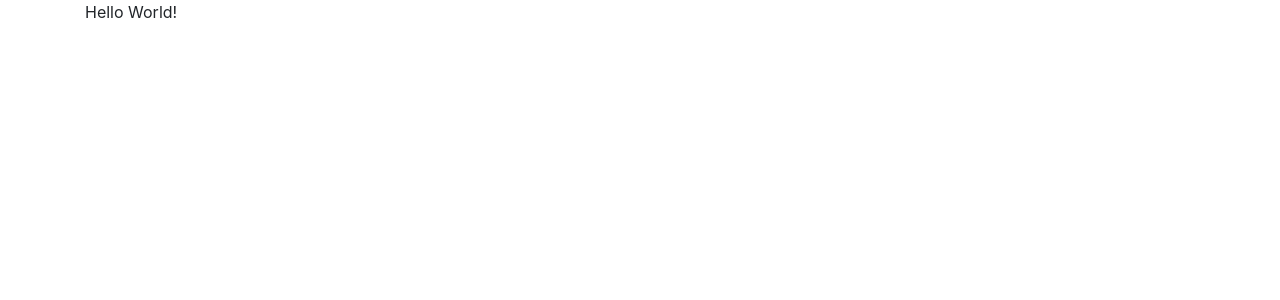
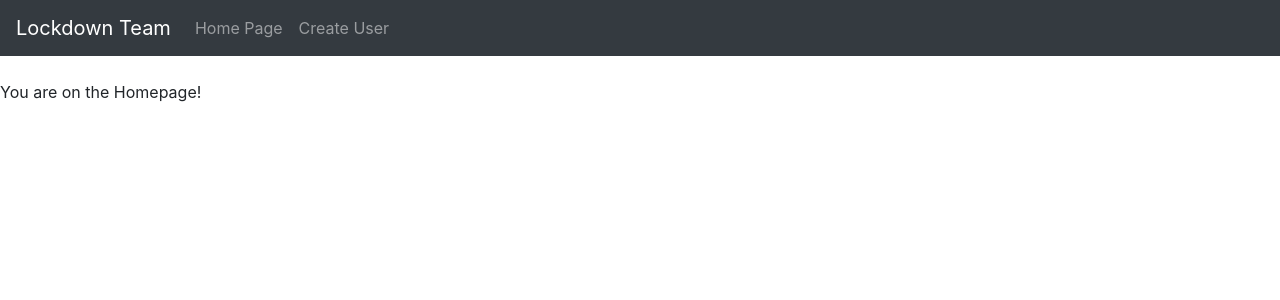
Before and after one commit to David-Xia0/StrangerShelter, a React (Create React App) app in the folder frontend/: page / in a window 1280 px wide. Shown: the top 300 px of the page. Built offline with nearby package versions, Linux system fonts and the light colour scheme.

Commit message:
Created basic frontend with homepage, and create user page

```diff
--- a/frontend/src/App.js
+++ b/frontend/src/App.js
@@ -3,12 +3,18 @@ import { BrowserRouter as Router, Route } from "react-router-dom";
 import './App.css';
 import "bootstrap/dist/css/bootstrap.min.css"
 
+import Navbar from "./components/navbar.component";
+import Homepage from "./components/homepage.component"
+import CreateUser from "./components/create-user.component"
 
 function App() {
   return (
-    <div className="container">
-      Hello World!
-    </div>
+    <Router>
+      <Navbar />
+      <br/>
+      <Route path="/" exact component={Homepage} />
+      <Route path="/user" component={CreateUser} />
+    </Router>
   );
 }
 
--- /dev/null
+++ b/frontend/src/components/create-user.component.js
@@ -0,0 +1,11 @@
+import React, { Component } from 'react';
+
+export default class Homepage extends Component {
+    render() {
+        return (
+            <div>
+                <p>You are on the create user page!</p>
+            </div>
+        )
+    }
+}
--- /dev/null
+++ b/frontend/src/components/homepage.component.js
@@ -0,0 +1,11 @@
+import React, { Component } from 'react';
+
+export default class Homepage extends Component {
+    render() {
+        return (
+            <div>
+                <p>You are on the Homepage!</p>
+            </div>
+        )
+    }
+}
--- /dev/null
+++ b/frontend/src/components/navbar.component.js
@@ -0,0 +1,23 @@
+import React, { Component } from 'react';
+import { Link } from 'react-router-dom';
+
+export default class Navbar extends Component {
+
+  render() {
+    return (
+      <nav className="navbar navbar-dark bg-dark navbar-expand-lg">
+        <Link to="/" className="navbar-brand">Lockdown Team</Link>
+        <div className="collpase navbar-collapse">
+        <ul className="navbar-nav mr-auto">
+          <li className="navbar-item">
+          <Link to="/" className="nav-link">Home Page</Link>
+          </li>
+          <li className="navbar-item">
+          <Link to="/user" className="nav-link">Create User</Link>
+          </li>
+        </ul>
+        </div>
+      </nav>
+    );
+  }
+}
```
